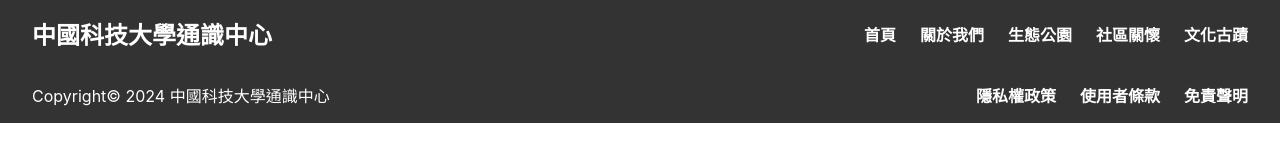
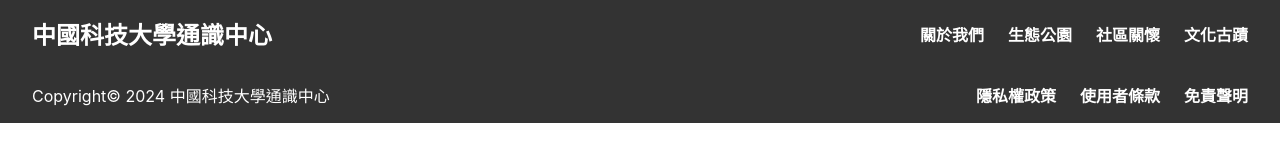
Before and after one commit to JA-Anything/CUTE_USR_2025, a Vue app: page / in a window 1280 px wide. Shown: the top 160 px of the page. Built offline with nearby package versions, Linux system fonts and the light colour scheme.

Commit message:
index v.4

```diff
--- a/src/App.vue
+++ b/src/App.vue
@@ -87,7 +87,6 @@
     <h1>中國科技大學通識中心</h1>
     <nav>
       <ul>
-        <li><a href="#" @click.prevent="closeContentPopup">首頁</a></li>
         <li v-for="(item, index) in headerMenu" :key="index">
           <a v-if="item.component" href="#" @click.prevent="openContentPopup(item.component)">{{
             item.label
--- a/src/assets/popup.js
+++ b/src/assets/popup.js
@@ -46,12 +46,6 @@
     }
   })
 
-  // 處理首頁連結點擊事件
-  $('#home-link').on('click', function (e) {
-    e.preventDefault()
-    popupContainer.fadeOut()
-  })
-
   // 點擊彈出式視窗背景關閉視窗
   popupContainer.on('click', function (e) {
     if ($(e.target).is(popupContainer)) {
--- a/src/components/Popup.vue
+++ b/src/components/Popup.vue
@@ -17,6 +17,7 @@
     if (newComponentName) {
       isLoading.value = true
       // 使用 defineAsyncComponent 進行延遲載入
+      // 確保路徑指向 src/components/pages/
       const asyncComponent = defineAsyncComponent(() =>
         import(`./pages/${newComponentName}.vue`).finally(() => {
           isLoading.value = false
```
